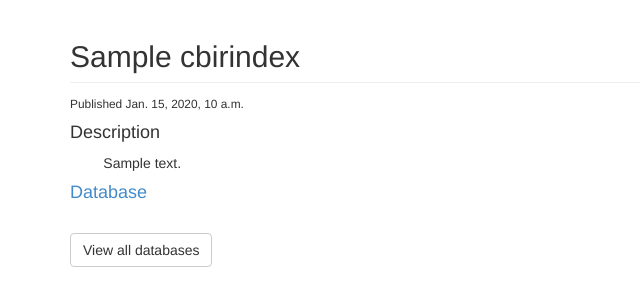
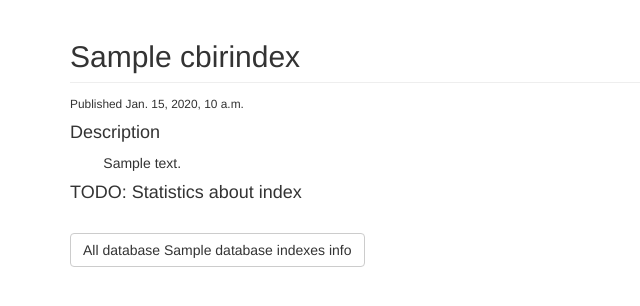
Before and after one commit to alexgavrrr/cbir-django, a Django app: page /photologue/database/index/sample/ in a window 1280 px wide. Shown: the part 52-358 px from the top of the page, without its empty margins (0-640 px from the left). Run offline with Django 3.2, Linux system fonts and the light colour scheme; tables that the repository leaves empty hold one stand-in row (values such as "Sample post"); some libraries are stand-ins or nearby versions.

Commit message:
litle nicer templates, forms, views

```diff
--- a/photologue/models.py
+++ b/photologue/models.py
@@ -195,7 +195,6 @@ def get_storage_path_for_image(instance, filename):
         database = instance.event.database.slug
         folder = instance.event.slug
 
-    # TODO: Should change fn?
     fn = filename
 
     return str(Path(get_path_to_database(database, relative_to='media_root')) / folder / fn)
@@ -265,7 +264,6 @@ class Database(models.Model):
         super().save()
 
     def get_name(self):
-        # TODO: Make name field and return name
         return self.slug
 
     def get_path_to_all_photos(self):
@@ -329,24 +327,6 @@ class CbirIndex(models.Model):
     def building_needed(self):
         return not self.built and not self.being_built()
 
-    # def register_view(request):
-    #     args = Namespace()
-    #
-    #     # HARDCODED
-    #     args.database = 'buildings'
-    #     args.path = Path(cbir.ROOT) / 'public' / 'media' / 'photologue' / 'photos'
-    #
-    #     try:
-    #         cbir.commands.build_cbir_index(args=args)
-    #     except ValueError as exc:
-    #         if str(exc).endswith('already exists.'):
-    #             # return HttpResponse(f'Database {args.database} already exists')
-    #             return render(request, 'cbir/database.html', context={'payload': f'Database {args.database} already exists'})
-    #         else:
-    #             raise exc
-    #
-    #     return redirect('cbir:cbir_page')
-
     def build(self):
         database_name = self.database.slug
         cbir_index_name = self.name
@@ -391,7 +371,6 @@ class Event(models.Model):
                                         blank=True)
     database = models.ForeignKey(to=Database, on_delete=models.CASCADE)
 
-    # TODO: add cbir_index field: ForeignKey
     cbir_index = models.ForeignKey(to=CbirIndex,
                                    on_delete=models.SET_NULL,
                                    null=True,
@@ -543,7 +522,7 @@ class EventPhoto(ImageModel):
     description = models.TextField('description',
                                    blank=True)
 
-    # TODO: Find out whether description file is needed for database photo
+    # TODO: Find out whether description file is needed for event photo
     description_file = models.FileField('description_file',
                                         max_length=FILE_FIELD_MAX_LENGTH,
                                         upload_to=get_storage_path_for_description_file_of_event_photo,
@@ -558,7 +537,7 @@ class EventPhoto(ImageModel):
                                        null=True)
 
     def __str__(self):
-        return f'{self.slug} from {self.event}'
+        return f'{self.database_photo.name} from {self.event}'
 
     def save(self):
         photo_path = get_storage_path_for_image(self,
--- a/photologue/templates/photologue/database_detail.html
+++ b/photologue/templates/photologue/database_detail.html
@@ -22,6 +22,12 @@
         <h4>
             <a href="{% url 'photologue:database_index_create'%}?database={{ database.slug }}">
                 Create new index for database
+            </a>
+        </h4>
+
+        <h4>
+            <a href="{% url 'photologue:database_index_info'%}?database={{ database.slug }}">
+                Indexes info
             </a>
         </h4>
 
--- a/photologue/templates/photologue/database_index_detail.html
+++ b/photologue/templates/photologue/database_index_detail.html
@@ -14,14 +14,11 @@
         {% endif %}
 
         <h4>
-            <a href="{% url 'photologue:database_detail' database_index.database.slug %}">
-                Database
-            </a>
+            TODO: Statistics about index
         </h4>
 
-
-
-        <div><a href="{% url 'photologue:database_list' %}" class="btn btn-default">{% trans "View all databases" %}</a></div>
+        <div><a href="{% url 'photologue:database_index_info' %}?database={{database_index.database.slug}}" class="btn btn-default">
+            All database {{ database_index.database }} indexes info </a></div>
 	</div>
 
 {% endblock %}
--- a/photologue/templates/photologue/event_detail.html
+++ b/photologue/templates/photologue/event_detail.html
@@ -23,7 +23,7 @@
         <ul>
         {% if query_photos %}
                 {% for query in query_photos %}
-                    <li>{{ query }}</li>
+                    <li>{{ query }}</li> - TODO Display photo with reference to full photo
                 {% endfor %}
         {% else %}
             No query photos
@@ -34,7 +34,7 @@
         <ul>
         {% if result_photos %}
             {% for photo in result_photos %}
-                <li>{{ photo }} </li>
+                <li>{{ photo }} </li> - TODO Display photo with reference to full photo
                 <!--<img src="todo" class="todo" alt="{{ photo.slug }}">-->
             {% endfor %}
         {% else %}
--- a/photologue/views.py
+++ b/photologue/views.py
@@ -1,15 +1,11 @@
 import logging
-import os
-import shutil
-from pathlib import Path
 
-from django.http import HttpResponseRedirect
+from django.http import HttpResponseRedirect, HttpResponse
 from django.shortcuts import get_object_or_404
 from django.shortcuts import render
 from django.urls import reverse
 from django.views.generic import ListView, DetailView
 
-from project.settings import MEDIA_ROOT
 from . import forms
 from . import models
 
@@ -118,21 +114,6 @@ def database_edit_view(request, slug):
     return render(request, 'photologue/database_edit.html', context)
 
 
-# class EventDetailView(DetailView):
-#     model = models.Event
-#     template_name = 'photologue/event_detail.html'
-#     context_object_name = 'event'
-#
-#     def get_context_data(self, **kwargs):
-#         context = super().get_context_data(**kwargs)
-#         all_photos = models.EventPhoto.objects.filter(event=context['event'])
-#         query_photos = all_photos.filter(is_query=True)
-#         result_photos = all_photos.filter(is_query=False)
-#         context['result_photos'] = result_photos
-#         context['query_photos'] = query_photos
-#         return context
-# event_detail_view = EventDetailView.as_view()
-
 def event_detail_view(request, slug):
     RESULT_PHOTOS_LIMIT = 10
     context = {}
@@ -167,8 +148,10 @@ def event_create_view(request):
         if form.is_valid():
             event = form.save(commit=False)
             event.database = database
-            # TODO: Test setting cbir_index field.
-            event.cbir_index = form.cleaned_data.get('cbir_index') or database.cbir_index_default
+            event.cbir_index = form.cleaned_data.get('cbir_index')
+            if not event.cbir_index or event.cbir_index.database != database:
+                # TODO: Fine that user's cbir_index is ignored silently?
+                event.cbir_index = database.cbir_index_default
             event.save()
 
             # Handling images chosen from existing ones in a database
@@ -188,13 +171,6 @@ def event_create_view(request):
                                                 # description=...,
                                                 # description_file=...,
                                                 database_photo=query_photo_from_database, )
-                # event_photo_path = models.get_storage_path_for_image(
-                #     event_photo,
-                #     filename=Path(query_photo_from_database.image.name).name)
-                # event_photo.image = event_photo_path
-                # path_to_original_file = os.path.join(MEDIA_ROOT, query_photo_from_database.image.name)
-                # path_to_new_file = os.path.join(MEDIA_ROOT, event_photo_path)
-                # shutil.copyfile(path_to_original_file, path_to_new_file)
                 event_photo.save()
 
             # Handling new uploaded images
@@ -233,7 +209,7 @@ def event_create_view(request):
 
             return HttpResponseRedirect(reverse('photologue:event_detail', kwargs={'slug': event.slug}))
     else:
-        form = forms.EventForm()
+        form = forms.EventForm(initial={'cbir_index': database.cbir_index_default})
 
     context['form'] = form
     return render(request, 'photologue/event_create.html', context)
@@ -243,9 +219,15 @@ def database_index_info_view(request):
     database_slug = request.GET.get('database')
 
     if not database_slug:
-        pass  # show list of databases
+        return HttpResponse("Database must be provided as get parameter for which to show info")
     else:
-        pass  # show list of
+        context = {}
+        database = get_object_or_404(models.Database, slug=database_slug)
+        context['database'] = database
+        cbir_indexes = database.cbirindex_set.all()
+        context['cbir_indexes'] = cbir_indexes
+
+        return render(request, 'photologue/database_index_info.html', context)
 
 
 def database_index_detail_view(request, slug):
@@ -284,7 +266,7 @@ def database_index_create_view(request):
 
             return HttpResponseRedirect(reverse('photologue:database_index_detail', kwargs={'slug': cbir_index.slug}))
     else:
-        form = forms.CbirIndexForm()
+        form = forms.CbirIndexForm(initial={'database': database})
 
     context['form'] = form
     return render(request, 'photologue/database_index_create.html', context)
```
Also changed, not shown: photologue/templates/photologue/database_index_info.html (added, +29 -0 lines).
